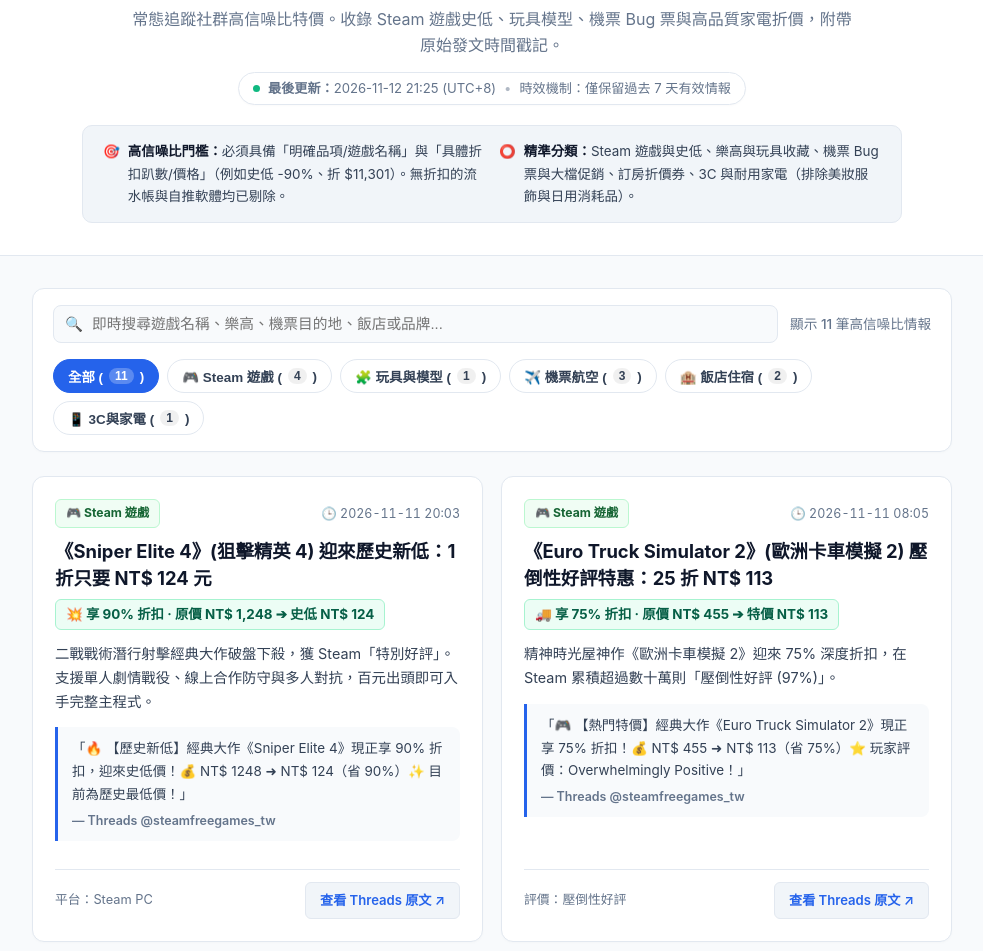
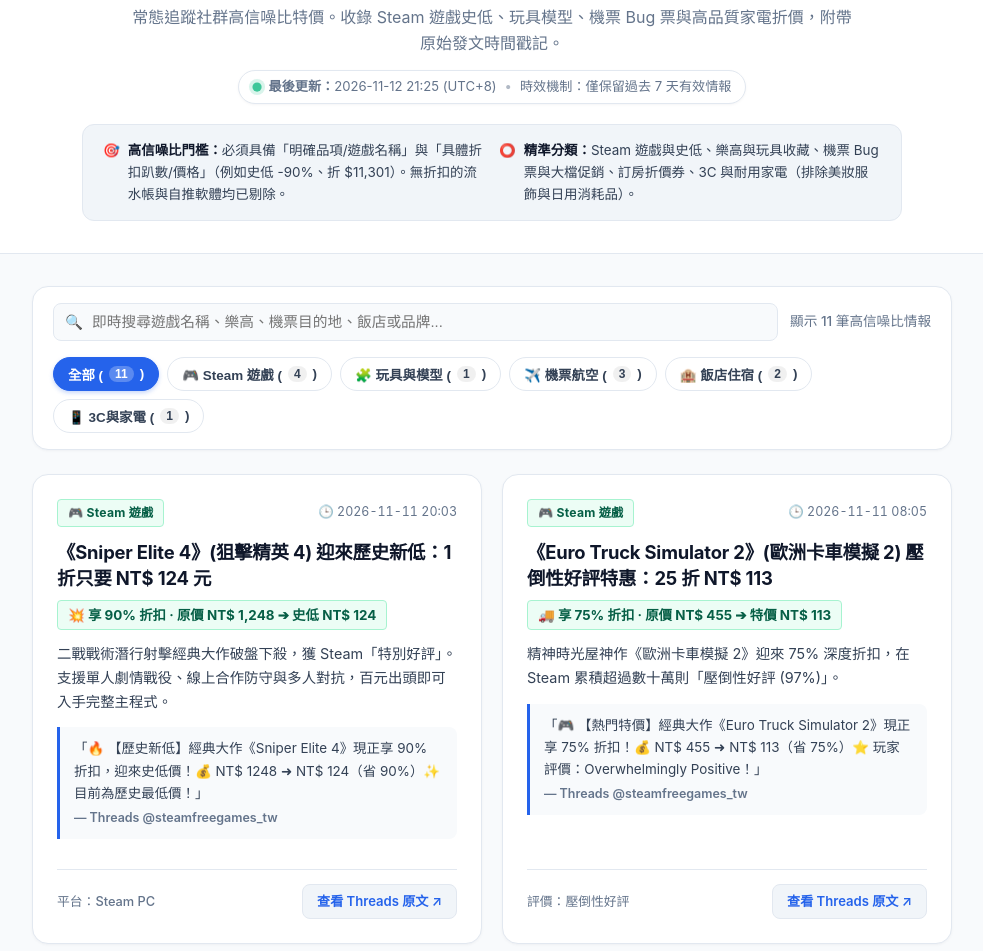
Before and after one commit to chenhan-agent/brief, a plain HTML site: page threads-taiwan-deals.html in a window 1280 px wide. Shown: the part 181-1132 px from the top of the page, without its empty margins (148-1131 px from the left). Drawn offline with Linux system fonts and the light colour scheme.

Commit message:
feat: adopt Google Stitch design system with DESIGN.md and elevate deal dashboard UI

```diff
--- a/threads-taiwan-deals.html
+++ b/threads-taiwan-deals.html
@@ -6,48 +6,66 @@
 <title>Threads 台灣精選特價與優惠情報 · 常態追蹤看板 — Brief 新聞簡報</title>
 <meta name="description" content="基於 Threads 台灣社群真實討論之高信噪比特價情報彙整。嚴格過濾生活流水帳、炫耀文、美妝服飾與消耗品，聚焦 Steam 遊戲史低、玩具模型、機票 Bug 票、飯店折價券與 3C 家電破盤特惠。附帶精確發文時間戳記。">
 <style>
+  /* ── Stitch Design Tokens (Single Source of Truth: DESIGN.md) ── */
   :root {
-    --bg: #f8fafc;
-    --surface: #ffffff;
-    --surface-subtle: #f1f5f9;
-    --surface-hover: #f8fafc;
-    --border: #e2e8f0;
-    --border-strong: #cbd5e1;
-    --text: #0f172a;
-    --text-body: #334155;
-    --text-muted: #64748b;
-    --accent: #2563eb;
-    --accent-hover: #1d4ed8;
-    --accent-light: #eff6ff;
+    --color-primary: #2563eb;
+    --color-primary-hover: #1d4ed8;
+    --color-primary-light: #eff6ff;
+    --color-background: #f8fafc;
+    --color-surface: #ffffff;
+    --color-surface-subtle: #f1f5f9;
+    --color-surface-hover: #f8fafc;
+    --color-border: #e2e8f0;
+    --color-border-strong: #cbd5e1;
+    --color-text-primary: #0f172a;
+    --color-text-body: #334155;
+    --color-text-muted: #64748b;
 
-    /* Category colors */
-    --tag-steam-bg: #f0fdf4;   --tag-steam-text: #166534;   --tag-steam-border: #bbf7d0;
+    /* Category semantic palettes */
+    --tag-steam-bg: #ecfdf5;   --tag-steam-text: #065f46;   --tag-steam-border: #a7f3d0;
     --tag-toy-bg: #fdf2f8;     --tag-toy-text: #9d174d;     --tag-toy-border: #fbcfe8;
     --tag-flight-bg: #faf5ff;  --tag-flight-text: #6b21a8;  --tag-flight-border: #e9d5ff;
     --tag-hotel-bg: #fffbeb;   --tag-hotel-text: #92400e;   --tag-hotel-border: #fde68a;
     --tag-tech-bg: #eff6ff;    --tag-tech-text: #1e40af;    --tag-tech-border: #bfdbfe;
+
+    /* Spacing & Radii tokens */
+    --spacing-xs: 4px;
+    --spacing-sm: 8px;
+    --spacing-md: 16px;
+    --spacing-lg: 24px;
+    --spacing-xl: 32px;
+    --rounded-sm: 4px;
+    --rounded-md: 8px;
+    --rounded-lg: 12px;
+    --rounded-xl: 16px;
+    --rounded-full: 9999px;
+
+    /* Elevation tokens */
+    --shadow-sm: 0 1px 3px 0 rgba(15, 23, 42, 0.04), 0 1px 2px -1px rgba(15, 23, 42, 0.02);
+    --shadow-md: 0 4px 6px -1px rgba(15, 23, 42, 0.05), 0 2px 4px -2px rgba(15, 23, 42, 0.03);
+    --shadow-hover: 0 12px 24px -6px rgba(15, 23, 42, 0.08), 0 4px 8px -4px rgba(15, 23, 42, 0.03);
   }
 
   * { box-sizing: border-box; margin: 0; padding: 0; }
 
   body {
-    background: var(--bg);
-    color: var(--text-body);
+    background: var(--color-background);
+    color: var(--color-text-body);
     font-family: -apple-system, BlinkMacSystemFont, "Segoe UI", "PingFang TC", "Noto Sans TC", "Microsoft JhengHei", sans-serif;
-    line-height: 1.7;
+    line-height: 1.65;
     -webkit-font-smoothing: antialiased;
     min-height: 100vh;
     display: flex;
     flex-direction: column;
   }
 
-  a { color: var(--accent); text-decoration: none; }
-  a:hover { text-decoration: underline; color: var(--accent-hover); }
+  a { color: var(--color-primary); text-decoration: none; }
+  a:hover { text-decoration: underline; color: var(--color-primary-hover); }
 
   /* ── Header ── */
   header {
-    background: var(--surface);
-    border-bottom: 1px solid var(--border);
+    background: var(--color-surface);
+    border-bottom: 1px solid var(--color-border);
     padding: 40px 20px 32px;
     text-align: center;
   }
@@ -58,37 +76,38 @@
     font-size: .88rem;
   }
   .back-nav a {
-    color: var(--text-muted);
+    color: var(--color-text-muted);
     display: inline-flex;
     align-items: center;
     gap: 6px;
     font-weight: 500;
+    transition: color .15s ease;
   }
-  .back-nav a:hover { color: var(--accent); }
+  .back-nav a:hover { color: var(--color-primary); text-decoration: none; }
   .badge {
     display: inline-flex;
     align-items: center;
     gap: 6px;
-    background: var(--accent-light);
-    color: var(--accent);
+    background: var(--color-primary-light);
+    color: var(--color-primary);
     border: 1px solid #bfdbfe;
     font-size: .78rem;
     font-weight: 700;
     letter-spacing: .06em;
     padding: 3px 12px;
-    border-radius: 999px;
+    border-radius: var(--rounded-full);
     margin-bottom: 12px;
   }
   h1 {
     font-size: 2.1rem;
     font-weight: 800;
-    color: var(--text);
+    color: var(--color-text-primary);
     letter-spacing: -0.02em;
     margin-bottom: 10px;
   }
   .tagline {
     font-size: 1rem;
-    color: var(--text-muted);
+    color: var(--color-text-muted);
     max-width: 720px;
     margin: 0 auto 14px;
     line-height: 1.6;
@@ -99,27 +118,33 @@
     align-items: center;
     gap: 8px;
     font-size: .82rem;
-    color: var(--text-muted);
-    background: var(--surface);
-    border: 1px solid var(--border);
-    padding: 4px 14px;
-    border-radius: 999px;
+    color: var(--color-text-muted);
+    background: var(--color-surface);
+    border: 1px solid var(--color-border);
+    padding: 5px 14px;
+    border-radius: var(--rounded-full);
     margin-bottom: 20px;
-    box-shadow: 0 1px 2px rgba(0,0,0,0.02);
+    box-shadow: var(--shadow-sm);
   }
   .update-meta .pulse-dot {
-    width: 7px;
-    height: 7px;
+    width: 8px;
+    height: 8px;
     background: #10b981;
     border-radius: 50%;
     display: inline-block;
+    box-shadow: 0 0 0 3px rgba(16, 185, 129, 0.2);
+    animation: pulseGlow 2s infinite ease-in-out;
+  }
+  @keyframes pulseGlow {
+    0%, 100% { transform: scale(1); opacity: 1; }
+    50% { transform: scale(1.15); opacity: 0.8; }
   }
 
   /* ── Filter Standard Banner ── */
   .rules-banner {
-    background: var(--surface-subtle);
-    border: 1px solid var(--border);
-    border-radius: 10px;
+    background: var(--color-surface-subtle);
+    border: 1px solid var(--color-border);
+    border-radius: var(--rounded-lg);
     padding: 14px 20px;
     max-width: 820px;
     margin: 0 auto;
@@ -129,7 +154,7 @@
     grid-template-columns: 1fr 1fr;
     gap: 14px;
   }
-  .rules-banner strong { color: var(--text); }
+  .rules-banner strong { color: var(--color-text-primary); }
   .rule-item { display: flex; align-items: flex-start; gap: 8px; }
 
   /* ── Main Container ── */
@@ -143,12 +168,12 @@
 
   /* ── Controls Bar ── */
   .controls-bar {
-    background: var(--surface);
-    border: 1px solid var(--border);
-    border-radius: 12px;
+    background: var(--color-surface);
+    border: 1px solid var(--color-border);
+    border-radius: var(--rounded-xl);
     padding: 16px 20px;
     margin-bottom: 24px;
-    box-shadow: 0 1px 3px rgba(0,0,0,0.02);
+    box-shadow: var(--shadow-sm);
   }
   .search-row {
     display: flex;
@@ -164,30 +189,30 @@
     width: 100%;
     padding: 10px 14px 10px 38px;
     font-size: .92rem;
-    border: 1px solid var(--border);
-    border-radius: 8px;
-    background: var(--bg);
-    color: var(--text);
+    border: 1px solid var(--color-border);
+    border-radius: var(--rounded-md);
+    background: var(--color-background);
+    color: var(--color-text-primary);
     outline: none;
-    transition: all .15s ease;
+    transition: all .18s ease;
   }
   .search-input:focus {
-    border-color: var(--accent);
-    background: #fff;
-    box-shadow: 0 0 0 3px rgba(37, 99, 235, 0.1);
+    border-color: var(--color-primary);
+    background: #ffffff;
+    box-shadow: 0 0 0 3px rgba(37, 99, 235, 0.12);
   }
   .search-icon {
     position: absolute;
     left: 12px;
     top: 50%;
     transform: translateY(-50%);
-    color: var(--text-muted);
+    color: var(--color-text-muted);
     font-size: .9rem;
     pointer-events: none;
   }
   .stats-counter {
     font-size: .85rem;
-    color: var(--text-muted);
+    color: var(--color-text-muted);
     font-weight: 500;
     white-space: nowrap;
   }
@@ -199,27 +224,29 @@
     flex-wrap: wrap;
   }
   .filter-btn {
-    border: 1px solid var(--border);
-    background: var(--surface);
-    color: var(--text-body);
+    border: 1px solid var(--color-border);
+    background: var(--color-surface);
+    color: var(--color-text-body);
     font-size: .84rem;
     font-weight: 600;
     padding: 6px 14px;
-    border-radius: 20px;
+    border-radius: var(--rounded-full);
     cursor: pointer;
-    transition: all .15s ease;
+    transition: all .18s cubic-bezier(0.4, 0, 0.2, 1);
     display: inline-flex;
     align-items: center;
     gap: 6px;
   }
   .filter-btn:hover {
-    background: var(--surface-subtle);
-    border-color: var(--border-strong);
+    background: var(--color-surface-subtle);
+    border-color: var(--color-border-strong);
+    transform: translateY(-1px);
   }
   .filter-btn.active {
-    background: var(--accent);
+    background: var(--color-primary);
     color: #ffffff;
-    border-color: var(--accent);
+    border-color: var(--color-primary);
+    box-shadow: 0 2px 4px rgba(37, 99, 235, 0.25);
   }
   .filter-btn .count {
     background: rgba(0,0,0,0.06);
@@ -235,40 +262,41 @@
   .deals-grid {
     display: grid;
     grid-template-columns: repeat(auto-fill, minmax(440px, 1fr));
-    gap: 18px;
+    gap: 20px;
   }
 
   .deal-card {
-    background: var(--surface);
-    border: 1px solid var(--border);
-    border-radius: 12px;
-    padding: 22px;
+    background: var(--color-surface);
+    border: 1px solid var(--color-border);
+    border-radius: var(--rounded-xl);
+    padding: 24px;
     display: flex;
     flex-direction: column;
     justify-content: space-between;
-    box-shadow: 0 1px 3px rgba(0,0,0,0.02);
-    transition: transform .15s ease, box-shadow .15s ease, border-color .15s ease;
+    box-shadow: var(--shadow-sm);
+    transition: transform .2s cubic-bezier(0.4, 0, 0.2, 1), box-shadow .2s cubic-bezier(0.4, 0, 0.2, 1), border-color .2s ease;
   }
   .deal-card:hover {
-    transform: translateY(-2px);
-    box-shadow: 0 6px 16px rgba(0,0,0,0.05);
-    border-color: var(--border-strong);
+    transform: translateY(-3px);
+    box-shadow: var(--shadow-hover);
+    border-color: var(--color-border-strong);
   }
 
-  .card-top { margin-bottom: 12px; }
+  .card-top { margin-bottom: 14px; }
   .card-meta {
     display: flex;
     align-items: center;
     justify-content: space-between;
     gap: 8px;
-    margin-bottom: 10px;
+    margin-bottom: 12px;
   }
   .tag {
     font-size: .76rem;
     font-weight: 700;
     padding: 3px 10px;
-    border-radius: 6px;
+    border-radius: var(--rounded-sm);
     border: 1px solid transparent;
+    letter-spacing: .02em;
   }
   .tag.steam  { background: var(--tag-steam-bg);  color: var(--tag-steam-text);  border-color: var(--tag-steam-border); }
   .tag.toy    { background: var(--tag-toy-bg);    color: var(--tag-toy-text);    border-color: var(--tag-toy-border); }
@@ -278,7 +306,7 @@
 
   .post-date {
     font-size: .78rem;
-    color: var(--text-muted);
+    color: var(--color-text-muted);
     display: inline-flex;
     align-items: center;
     gap: 4px;
@@ -288,9 +316,10 @@
   .deal-title {
     font-size: 1.15rem;
     font-weight: 700;
-    color: var(--text);
+    color: var(--color-text-primary);
     line-height: 1.45;
     margin-bottom: 8px;
+    letter-spacing: -0.01em;
   }
 
   .deal-highlight {
@@ -300,7 +329,7 @@
     font-size: .84rem;
     font-weight: 700;
     padding: 3px 10px;
-    border-radius: 6px;
+    border-radius: var(--rounded-sm);
     border: 1px solid #fde68a;
     margin-bottom: 12px;
   }
@@ -312,24 +341,24 @@
 
   .deal-desc {
     font-size: .9rem;
-    color: var(--text-body);
+    color: var(--color-text-body);
     line-height: 1.65;
     margin-bottom: 14px;
   }
 
   .quote-box {
-    background: var(--bg);
-    border-left: 3px solid var(--accent);
+    background: var(--color-background);
+    border-left: 3px solid var(--color-primary);
     padding: 10px 14px;
-    border-radius: 0 8px 8px 0;
+    border-radius: 0 var(--rounded-md) var(--rounded-md) 0;
     font-size: .84rem;
-    color: var(--text-body);
+    color: var(--color-text-body);
     margin-bottom: 16px;
   }
   .author-sig {
     display: block;
     font-weight: 600;
-    color: var(--text-muted);
+    color: var(--color-text-muted);
     font-size: .78rem;
     margin-top: 4px;
   }
@@ -339,45 +368,52 @@
     display: flex;
     align-items: center;
     justify-content: space-between;
-    padding-top: 12px;
-    border-top: 1px solid var(--border);
+    padding-top: 14px;
+    border-top: 1px solid var(--color-border);
+  }
+  .deal-source {
+    font-size: .8rem;
+    color: var(--color-text-muted);
+    font-weight: 500;
   }
   .view-btn {
     display: inline-flex;
     align-items: center;
     gap: 6px;
-    background: var(--surface-subtle);
-    color: var(--accent);
-    border: 1px solid var(--border);
+    background: var(--color-surface-subtle);
+    color: var(--color-primary);
+    border: 1px solid var(--color-border);
     padding: 6px 14px;
-    border-radius: 6px;
+    border-radius: var(--rounded-md);
     font-size: .82rem;
     font-weight: 600;
-    transition: all .15s ease;
+    transition: all .18s cubic-bezier(0.4, 0, 0.2, 1);
   }
   .view-btn:hover {
-    background: var(--accent);
+    background: var(--color-primary);
     color: #ffffff;
-    border-color: var(--accent);
+    border-color: var(--color-primary);
+    box-shadow: 0 2px 6px rgba(37, 99, 235, 0.2);
     text-decoration: none;
+    transform: translateY(-1px);
   }
 
   .empty-state {
     grid-column: 1 / -1;
     text-align: center;
     padding: 60px 20px;
-    color: var(--text-muted);
+    color: var(--color-text-muted);
     display: none;
   }
 
   /* ── Footer ── */
   footer {
-    background: var(--surface);
-    border-top: 1px solid var(--border);
+    background: var(--color-surface);
+    border-top: 1px solid var(--color-border);
     padding: 36px 20px;
     text-align: center;
     font-size: .84rem;
-    color: var(--text-muted);
+    color: var(--color-text-muted);
     line-height: 1.8;
   }
 
@@ -463,7 +499,7 @@
         </div>
       </div>
       <div class="card-footer">
-        <span style="font-size: .8rem; color: var(--text-muted);">平台：Steam PC</span>
+        <span class="deal-source">平台：Steam PC</span>
         <a href="https://www.threads.com/@steamfreegames_tw/post/DfmcA5AjzkG" target="_blank" rel="noopener" class="view-btn">查看 Threads 原文 ↗</a>
       </div>
     </article>
@@ -486,7 +522,7 @@
         </div>
       </div>
       <div class="card-footer">
-        <span style="font-size: .8rem; color: var(--text-muted);">評價：壓倒性好評</span>
+        <span class="deal-source">評價：壓倒性好評</span>
         <a href="https://www.threads.com/@steamfreegames_tw/post/DflJwlWEitU" target="_blank" rel="noopener" class="view-btn">查看 Threads 原文 ↗</a>
       </div>
     </article>
@@ -509,7 +545,7 @@
         </div>
       </div>
       <div class="card-footer">
-        <span style="font-size: .8rem; color: var(--text-muted);">發行商：Ubisoft</span>
+        <span class="deal-source">發行商：Ubisoft</span>
         <a href="https://www.threads.com/@steamfreegames_tw/post/Dfj3OWlj2uu" target="_blank" rel="noopener" class="view-btn">查看 Threads 原文 ↗</a>
       </div>
     </article>
@@ -532,7 +568,7 @@
         </div>
       </div>
       <div class="card-footer">
-        <span style="font-size: .8rem; color: var(--text-muted);">價格：不到一杯飲料錢</span>
+        <span class="deal-source">價格：不到一杯飲料錢</span>
         <a href="https://www.threads.com/@steamfreegames_tw/post/Dfik5ySj_3G" target="_blank" rel="noopener" class="view-btn">查看 Threads 原文 ↗</a>
       </div>
     </article>
@@ -555,7 +591,7 @@
         </div>
       </div>
       <div class="card-footer">
-        <span style="font-size: .8rem; color: var(--text-muted);">品項：盒組/收藏/益智</span>
+        <span class="deal-source">品項：盒組/收藏/益智</span>
         <a href="https://www.threads.com/@8888gtyyu/post/DfXOfEuj7cl" target="_blank" rel="noopener" class="view-btn">查看 Threads 原文 ↗</a>
       </div>
     </article>
@@ -578,7 +614,7 @@
         </div>
       </div>
       <div class="card-footer">
-        <span style="font-size: .8rem; color: var(--text-muted);">航線：KIX ➔ TPE</span>
+        <span class="deal-source">航線：KIX ➔ TPE</span>
         <a href="https://www.threads.com/@dd_shopping_go/post/DfjyjMkH-xR" target="_blank" rel="noopener" class="view-btn">查看 Threads 原文 ↗</a>
       </div>
     </article>
@@ -601,7 +637,7 @@
         </div>
       </div>
       <div class="card-footer">
-        <span style="font-size: .8rem; color: var(--text-muted);">熱門航線：日韓/港泰</span>
+        <span class="deal-source">熱門航線：日韓/港泰</span>
         <a href="https://www.threads.com/@flywith_dog/post/DfkSaBNk6LR" target="_blank" rel="noopener" class="view-btn">查看 Threads 原文 ↗</a>
       </div>
     </article>
@@ -624,7 +660,7 @@
         </div>
       </div>
       <div class="card-footer">
-        <span style="font-size: .8rem; color: var(--text-muted);">出發地：台北/高雄</span>
+        <span class="deal-source">出發地：台北/高雄</span>
         <a href="https://www.threads.com/@camellia_crystal_8/post/DfW8DY2k-Ko" target="_blank" rel="noopener" class="view-btn">查看 Threads 原文 ↗</a>
       </div>
     </article>
@@ -647,7 +683,7 @@
         </div>
       </div>
       <div class="card-footer">
-        <span style="font-size: .8rem; color: var(--text-muted);">全球連鎖/獨立旅宿</span>
+        <span class="deal-source">全球連鎖/獨立旅宿</span>
         <a href="https://www.threads.com/@traveler.daisy/post/DfguupSkkeq" target="_blank" rel="noopener" class="view-btn">查看 Threads 原文 ↗</a>
       </div>
     </article>
@@ -670,7 +706,7 @@
         </div>
       </div>
       <div class="card-footer">
-        <span style="font-size: .8rem; color: var(--text-muted);">訂房平台：Trip.com</span>
+        <span class="deal-source">訂房平台：Trip.com</span>
         <a href="https://www.threads.com/@dd_shopping_go/post/DeTyCnRCU0P" target="_blank" rel="noopener" class="view-btn">查看 Threads 原文 ↗</a>
       </div>
     </article>
@@ -693,7 +729,7 @@
         </div>
       </div>
       <div class="card-footer">
-        <span style="font-size: .8rem; color: var(--text-muted);">品牌：Dyson 台灣</span>
+        <span class="deal-source">品牌：Dyson 台灣</span>
         <a href="https://www.threads.com/@y.m.z_1023/post/Dfgmbz5IDlb" target="_blank" rel="noopener" class="view-btn">查看討論串 ↗</a>
       </div>
     </article>
```
Also changed, not shown: 1 other file.
